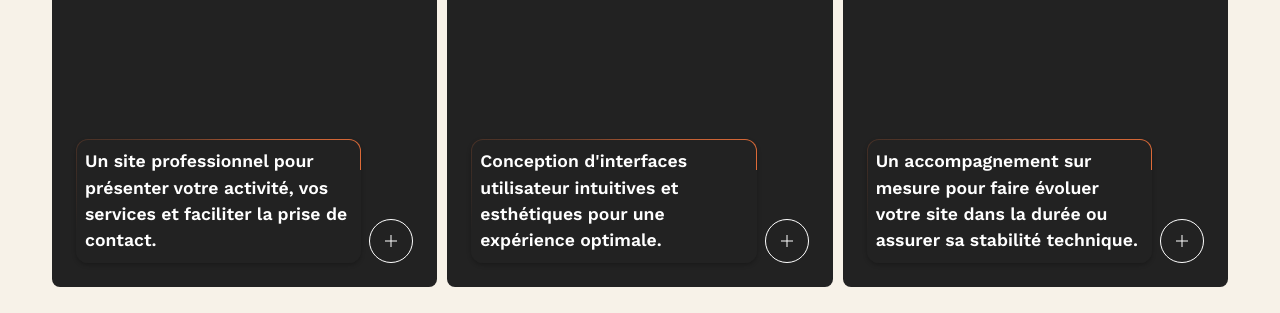
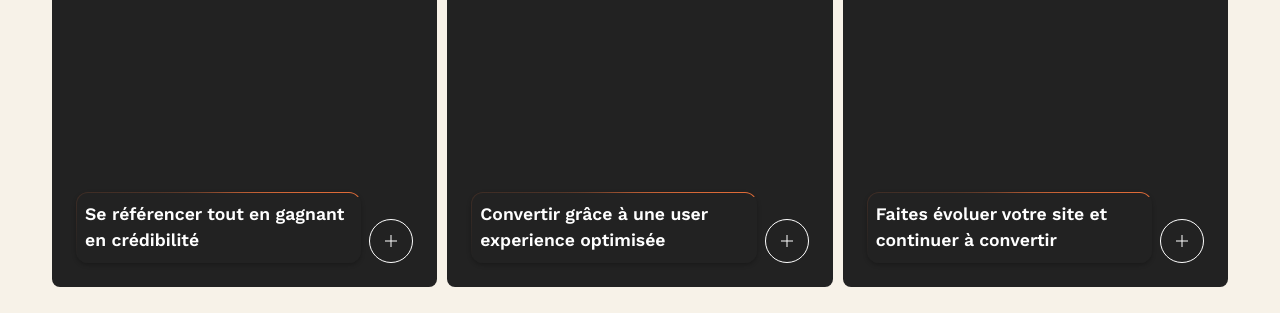
Before and after one commit to GuerricSa/portfolio-next, a Next.js app: page / in a window 1280 px wide. Shown: the part 2320-2633 px from the top of the page. Built offline with nearby package versions, Linux system fonts and the light colour scheme.

Commit message:
content HorizontalAccordion

```diff
--- a/src/components/organisms/HorizontalAccordion/Client.tsx
+++ b/src/components/organisms/HorizontalAccordion/Client.tsx
@@ -98,7 +98,7 @@ const HorizontalAccordion: React.FC<HorizontalAccordionProps> = ({ title, subtit
             <motion.div
               key={index}
               data-card-text="true"
-              className={`relative overflow-hidden min-h-[250px] lg:min-h-[631px] rounded-lg flex ${
+              className={`relative overflow-hidden min-h-[250px] lg:min-h-[631px] rounded-lg flex cursor-default ${
                 openedCard === index
                   ? openedCardSize
                   : openedCard !== null
--- a/src/components/organisms/HorizontalAccordion/Server.tsx
+++ b/src/components/organisms/HorizontalAccordion/Server.tsx
@@ -10,7 +10,7 @@ const mockData: HorizontalAccordionProps = {
       title: "Site Web",
       titleColor: "#FFFFFF",
       backgroundColor: "rgba(0, 0, 0, 0.7)",
-      description: "<p>Un site professionnel pour présenter votre activité, vos services et faciliter la prise de contact.</p>",
+      description: "<p>Se référencer tout en gagnant en crédibilité</p>",
       content: "Cette offre s'adresse à toute personne ou structure souhaitant être visible en ligne et inspirer confiance. C'est le format classique pour présenter ses services, son parcours et permettre aux visiteurs de prendre contact facilement.",
       included: [
         "À partir de 4 pages (Accueil, Services, À propos, Contact, etc.)",
@@ -28,7 +28,7 @@ const mockData: HorizontalAccordionProps = {
       title: "Landing page",
       titleColor: "#FFFFFF",
       backgroundColor: "rgba(0, 0, 0, 0.7)",
-      description: "<p>Conception d'interfaces utilisateur intuitives et esthétiques pour une expérience optimale.</p>",
+      description: "<p>Convertir grâce à une user experience optimisée</p>",
       content: "Cette offre est parfaite si vous souhaitez promouvoir une offre, un service ou un événement spécifique. Elle est conçue pour convaincre et guider l'utilisateur vers une action précise, sur une seule page optimisée pour la conversion.",
       included: [
         "Conception d'une maquette sur-mesure (à ajouter au budget)",
@@ -47,7 +47,7 @@ const mockData: HorizontalAccordionProps = {
       title: "Maintenance &<br>évolutions",
       titleColor: "#FFFFFF",
       backgroundColor: "rgba(0, 0, 0, 0.7)",
-      description: "Un accompagnement sur mesure pour faire évoluer votre site dans la durée ou assurer sa stabilité technique.",
+      description: "Faites évoluer votre site et continuer à convertir",
       content: "Vous avez déjà un site en ligne et souhaitez le faire évoluer, corriger des bugs ou assurer sa sécurité ? Cette offre vous permet de rester serein·e dans le temps, tout en gardant la flexibilité d'ajouter de nouvelles fonctionnalités selon vos besoins.",
       included: [
         "Corrections de bugs et petits ajustements",
```
